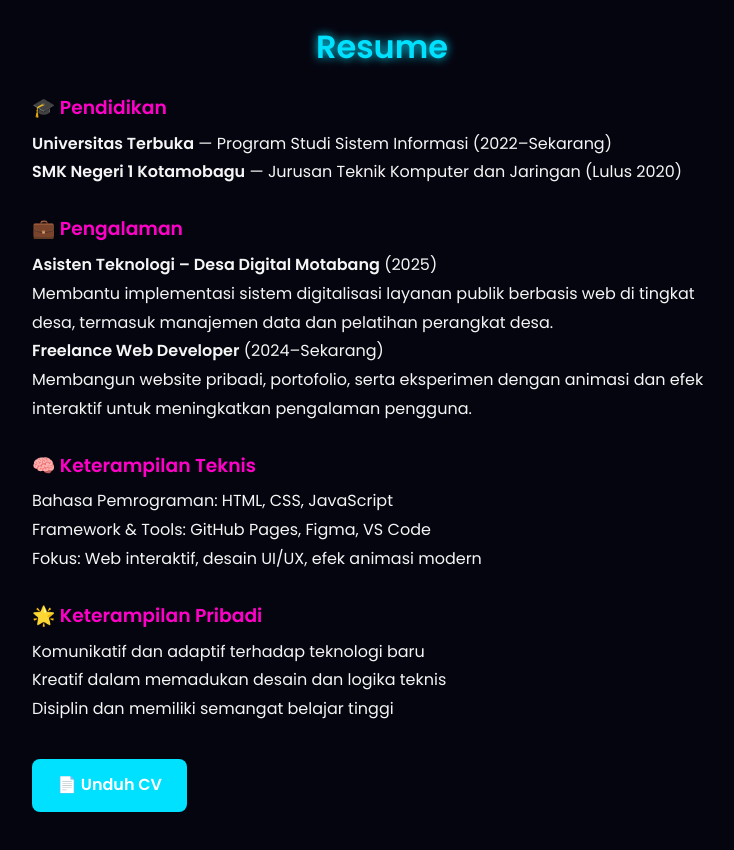
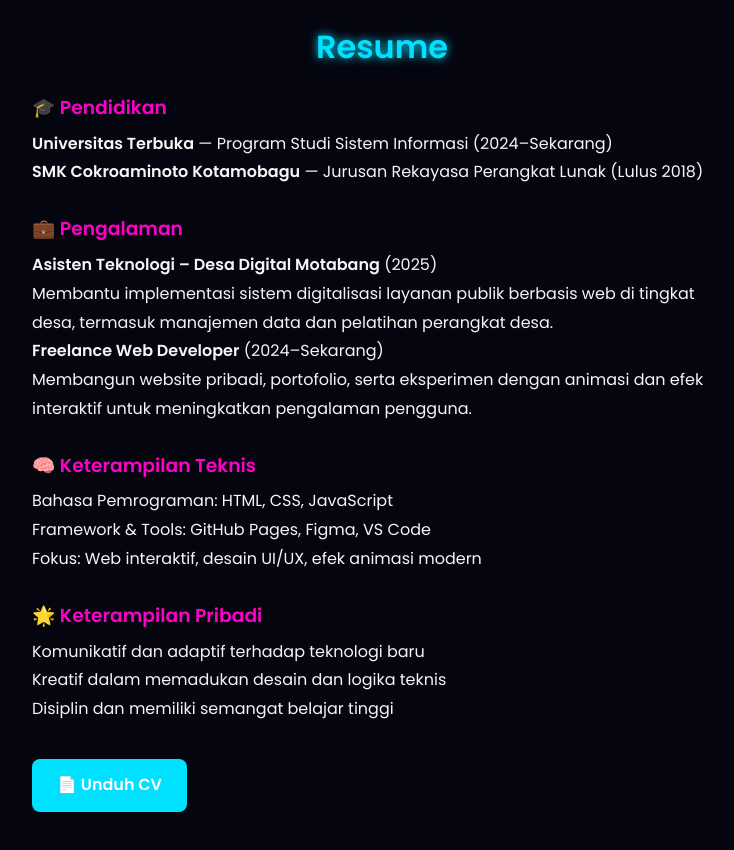
Before and after one commit to finione20/wiky-kobandaha, a plain HTML site: page index.html in a window 1280 px wide. Shown: the part 2080-2930 px from the top of the page, without its empty margins (258-992 px from the left). Drawn offline with Linux system fonts and the light colour scheme.

Commit message:
Update index.html

```diff
--- a/index.html
+++ b/index.html
@@ -130,8 +130,8 @@
   <div style="text-align:left;max-width:700px;margin:auto;line-height:1.8;">
     <h3 style="color:var(--secondary);margin-bottom:5px;">🎓 Pendidikan</h3>
     <ul style="list-style:none;margin-bottom:25px;">
-      <li><strong>Universitas Terbuka</strong> — Program Studi Sistem Informasi (2022–Sekarang)</li>
-      <li><strong>SMK Negeri 1 Kotamobagu</strong> — Jurusan Teknik Komputer dan Jaringan (Lulus 2020)</li>
+      <li><strong>Universitas Terbuka</strong> — Program Studi Sistem Informasi (2024–Sekarang)</li>
+      <li><strong>SMK Cokroaminoto Kotamobagu</strong> — Jurusan Rekayasa Perangkat Lunak (Lulus 2018)</li>
     </ul>
 
     <h3 style="color:var(--secondary);margin-bottom:5px;">💼 Pengalaman</h3>
```
